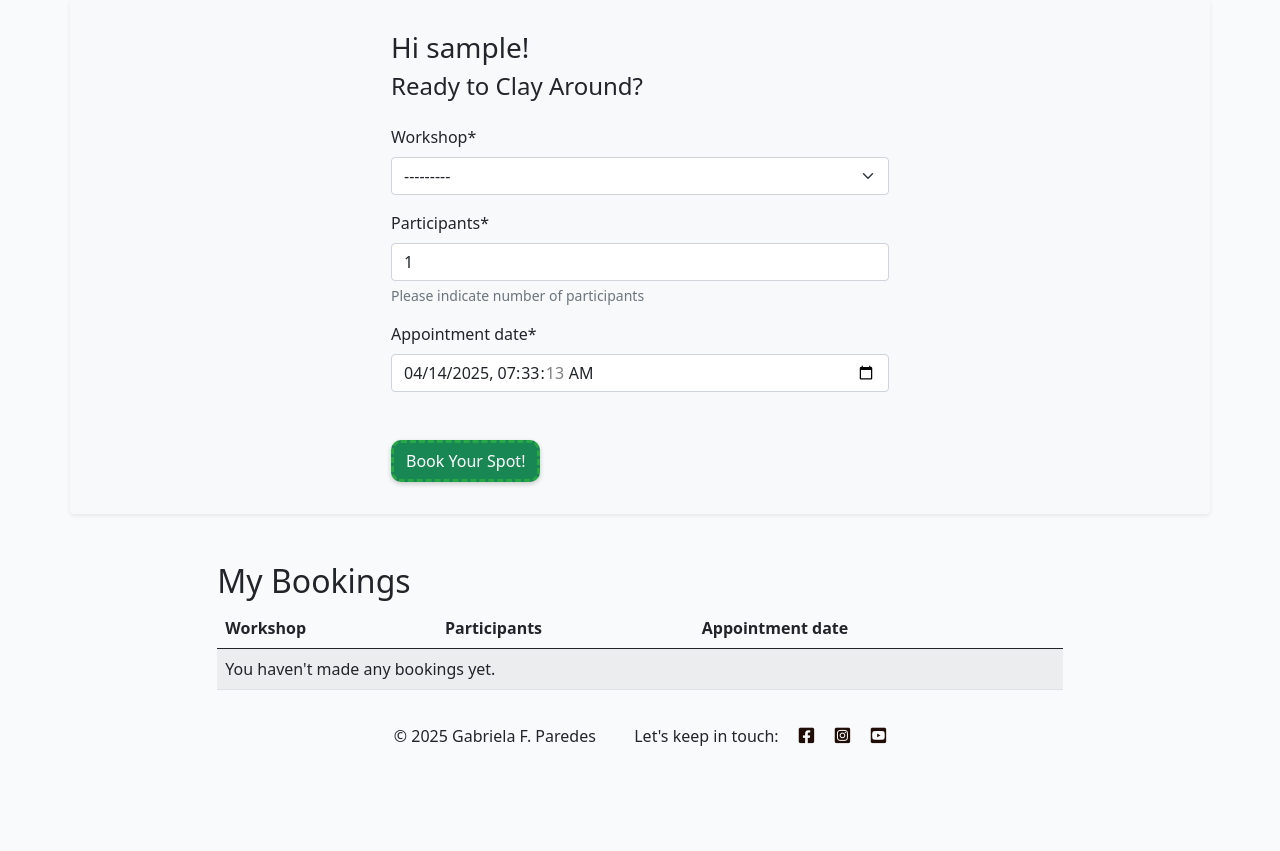
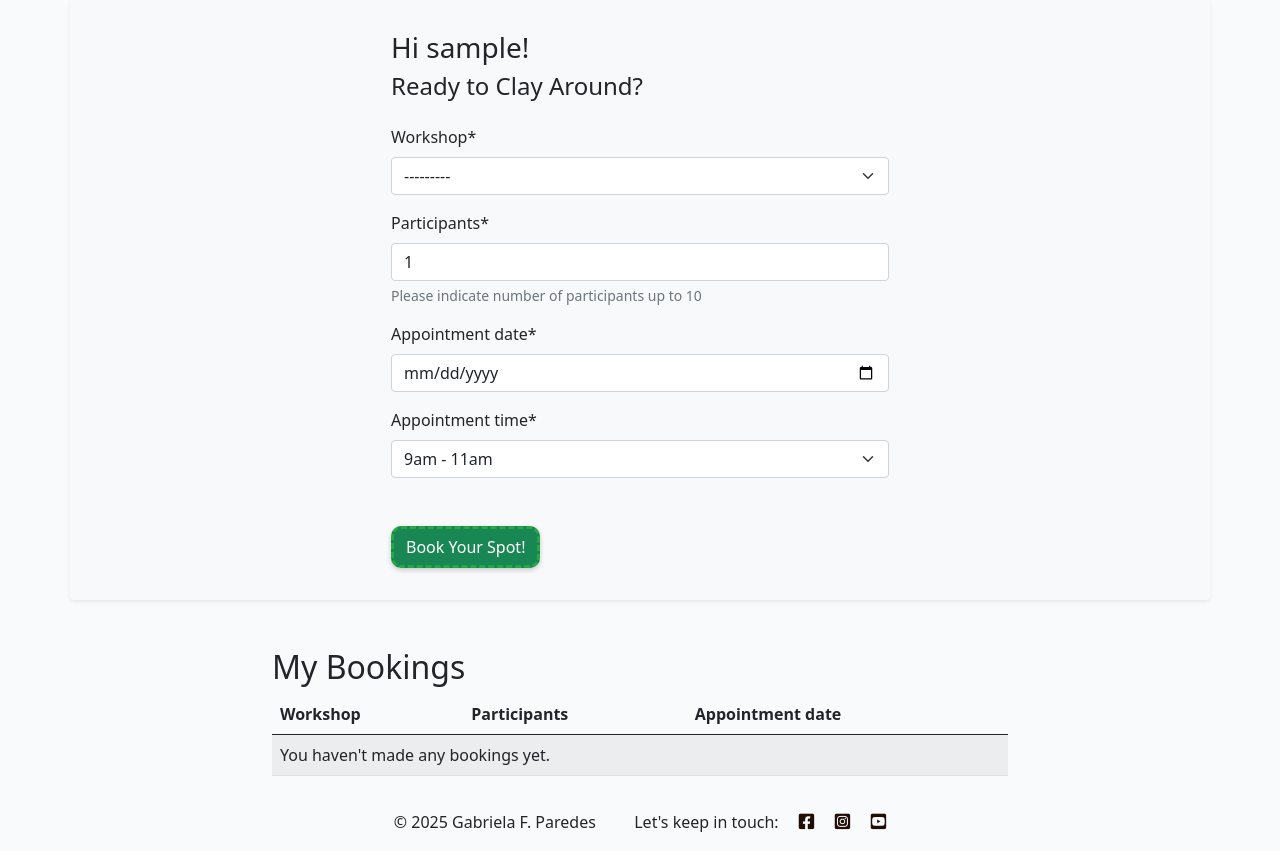
Before and after one commit to ParedesGab/PP4-artistiClayers-workshops, a Django app: page /workshops/booking/ in a window 1280 px wide. Shown: the part 237-1088 px from the top of the page. Before the commit the page ends 983 px from the top, so only its background shows below. Run offline with Django 4.2, Linux system fonts and the light colour scheme; the visitor is signed in with stand-in values (Sample User, id 1); data that the repository does not hold is empty; some libraries are stand-ins or nearby versions.

Commit message:
Update text messages

```diff
--- a/collaboration/views.py
+++ b/collaboration/views.py
@@ -19,7 +19,9 @@ def contact_form(request):
         contact_form = ContactForm(data=request.POST)
         if contact_form.is_valid():
             contact_form.save()
-            messages.add_message(request, messages.SUCCESS, "Thank you for contacting us!")
+            messages.add_message(
+                request, messages.SUCCESS,
+                "Thank you for contacting us! We reply within two working days")
 
     contact_form = ContactForm()
     return render(
--- a/templates/account/messages/logged_in.txt
+++ b/templates/account/messages/logged_in.txt
@@ -1,4 +1,4 @@
 {% load account %}
 {% load i18n %}
 {% user_display user as name %}
-{% blocktrans %}Welcome back {{name}}!{% endblocktrans %}
+{% blocktrans %}Welcome {{name}}!{% endblocktrans %}
--- a/templates/base.html
+++ b/templates/base.html
@@ -120,7 +120,7 @@
 
     <!-- Footer -->
     <footer class="footer mt-auto py-3 main-bg">
-        <p class="m-0 text-center">&copy 2025 Gabriela F. Paredes
+        <p class="m-0 text-center">&copy; 2025 Gabriela F. Paredes
         </p>
         <p class="m-0 text-center">Let's keep in touch:
             <a href="https://facebook.com/" target="_blank" aria-label="Visit our Facebook page">
@@ -139,6 +139,8 @@
         integrity="sha384-gtEjrD/SeCtmISkJkNUaaKMoLD0//ElJ19smozuHV6z3Iehds+3Ulb9Bn9Plx0x4" crossorigin="anonymous">
     </script>
     <script src="{% static 'js/script.js' %}"></script>
+    {% block js %}
+    {% endblock %}
 </body>
 
 </html>
--- a/workshop/forms.py
+++ b/workshop/forms.py
@@ -1,16 +1,18 @@
 from django import forms
 from .models import Booking
+
+
+class DateInput(forms.DateInput):
+    input_type = "date"
 
 
 class BookingForm(forms.ModelForm):
     class Meta:
         model = Booking
-        fields = ('workshop', 'participants', 'appointment_date',)
+        fields = (
+            'workshop', 'participants',
+            'appointment_date', 'appointment_time'
+        )
         widgets = {
-            'appointment_date': forms.widgets.DateTimeInput(
-                attrs={
-                        'type': 'datetime-local',
-                        'required': 'required'
-                    }
-                )
+            'appointment_date': DateInput()
         }
--- a/workshop/models.py
+++ b/workshop/models.py
@@ -1,10 +1,16 @@
+from datetime import date
 from django.db import models
 from django.contrib.auth.models import User
+from django.core.validators import MinValueValidator, MaxValueValidator
+from django.core.exceptions import ValidationError
 from cloudinary.models import CloudinaryField
-from django.utils import timezone
 
 
-# Create your models here.
+def validate_date_not_in_past(value):
+    today = date.today()
+    if value < today:
+        raise ValidationError("The date cannot be in the past")
+
 
 class Level(models.Model):
     """
@@ -37,6 +43,11 @@ class Booking(models.Model):
     """
     Stores a single Booking entry.
     """
+    APPOINTMENT_TIMES = [
+        ("9am-11am", "9am - 11am"),
+        ("1pm-3pm", "1pm - 3pm"),
+        ("7pm-9pm", "7pm - 9pm")
+    ]
     booked_by = models.ForeignKey(
         User, on_delete=models.CASCADE, related_name="bookings"
     )
@@ -44,10 +55,16 @@ class Booking(models.Model):
         Workshop, on_delete=models.CASCADE, related_name="workshop_bookings"
     )
     date_booked = models.DateTimeField(auto_now_add=True)
-    appointment_date = models.DateTimeField(default=timezone.now)
-    participants = models.PositiveBigIntegerField(
+    appointment_date = models.DateField(validators=[validate_date_not_in_past])
+    appointment_time = models.CharField(
+        max_length=10,
+        choices=APPOINTMENT_TIMES,
+        default="9am-11am"
+    )
+    participants = models.PositiveIntegerField(
         default=1,
-        help_text="Please indicate number of participants",
+        validators=[MinValueValidator(1), MaxValueValidator(10)],
+        help_text="Please indicate number of participants up to 10",
     )
     approved = models.BooleanField(default=True)
 
--- a/workshop/templates/workshop/booking.html
+++ b/workshop/templates/workshop/booking.html
@@ -38,7 +38,8 @@
 
 <!-- Visualize your Bookings -->
 {% if user.is_authenticated %}
-<div class="row justify-content-center" id="booking-table" style="margin-top: 20px;">
+<div class="container">
+    <div class="row justify-content-center mt-5" id="booking-table">
         <div class="col-md-8">
             <h2>My Bookings</h2>
             <table class="table table-striped table-hover">
@@ -54,9 +55,22 @@
                     <tr>
                         <td>{{ booking.workshop.name }}</td>
                         <td>{{ booking.participants }}</td>
-                    <td>{{ booking.appointment_date }}</td>
-                    <td><a href="{% url 'update_booking' booking.id %}" class="btn btn-success mt-2 rounded-pill">Update Booking</a>
-                    <td><a href="{% url 'delete_booking' booking.id %}" class="btn btn-warning mt-2 rounded-pill">Delete Booking</a>
+                        <td>{{ booking.appointment_date }} <br><small class="text-muted">{{booking.appointment_time}}</small> </td>
+                        <td>
+                            {% now "Ymd" as today %}
+                            {% if booking.appointment_date|date:"Ymd" == today %}
+                                <span class="btn btn-info mt-2 rounded-pill">Today's Booking</span>
+                            {% elif booking.appointment_date|date:"Ymd" > today %}
+                                <a href="{% url 'update_booking' booking.id %}" class="btn btn-success mt-2 rounded-pill">Update Booking</a>
+                            {% else %}
+                                <span class="btn btn-secondary mt-2 rounded-pill">Past Booking</span>
+                            {% endif %}
+                        </td>
+                        <td>
+                            {% now "Ymd" as today %}
+                            {% if booking.appointment_date|date:"Ymd" > today %}
+                                <a href="{% url 'delete_booking' booking.id %}" class="btn btn-warning mt-2 rounded-pill">Delete Booking</a>
+                            {% endif %}
                         </td>
                     </tr>
                     {% empty %}
@@ -66,9 +80,17 @@
             </table>
         </div>
     </div>
+</div>
 {% endif %}
 </div>
+ {% endblock %}
 
-
-
+ {% block js %}
+ <script>
+    // ensure appointment booking date is not before "tomorrow"
+    let now = new Date();
+    now.setDate(now.getDate() + 1);
+    let minDate = now.toISOString().substring(0,10);
+    document.getElementById("id_appointment_date").min = minDate;
+</script>
  {% endblock %}
```
Also changed, not shown: workshop/migrations/0007_alter_booking_participants.py (added), workshop/migrations/0008_booking_appointment_time_and_more.py (added). Lines whose indentation alone changed are shown as unchanged.
